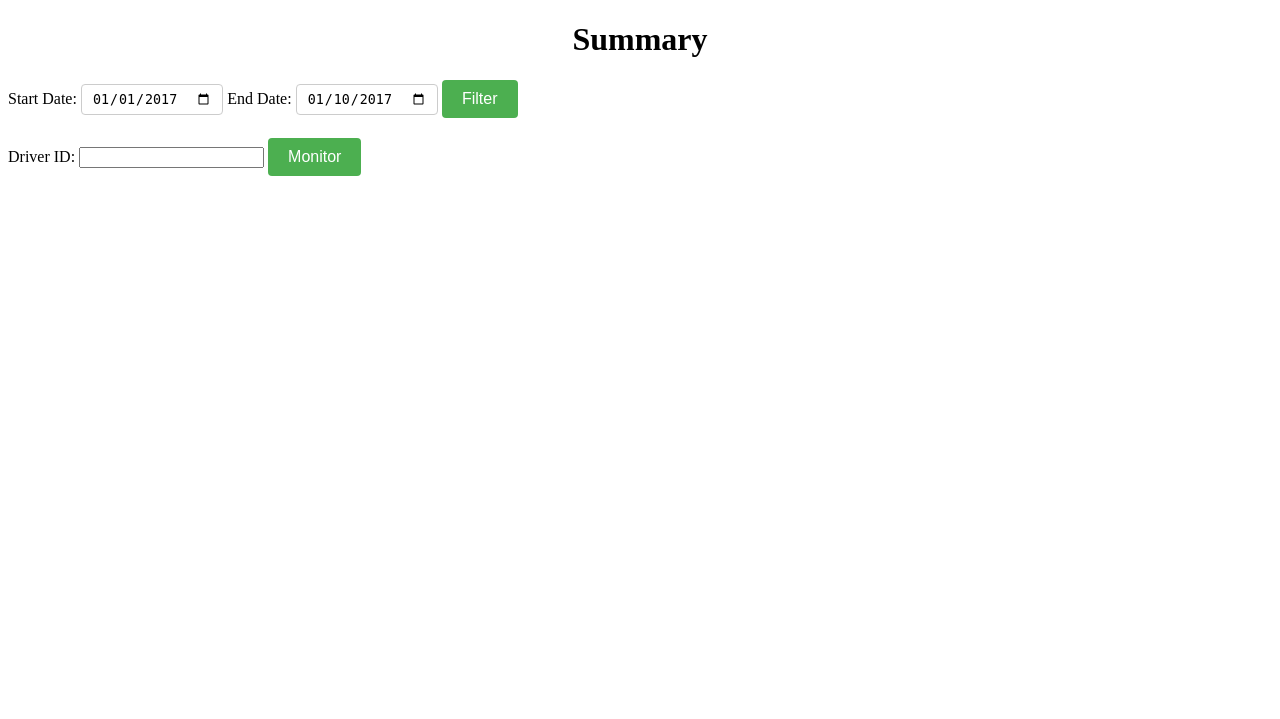
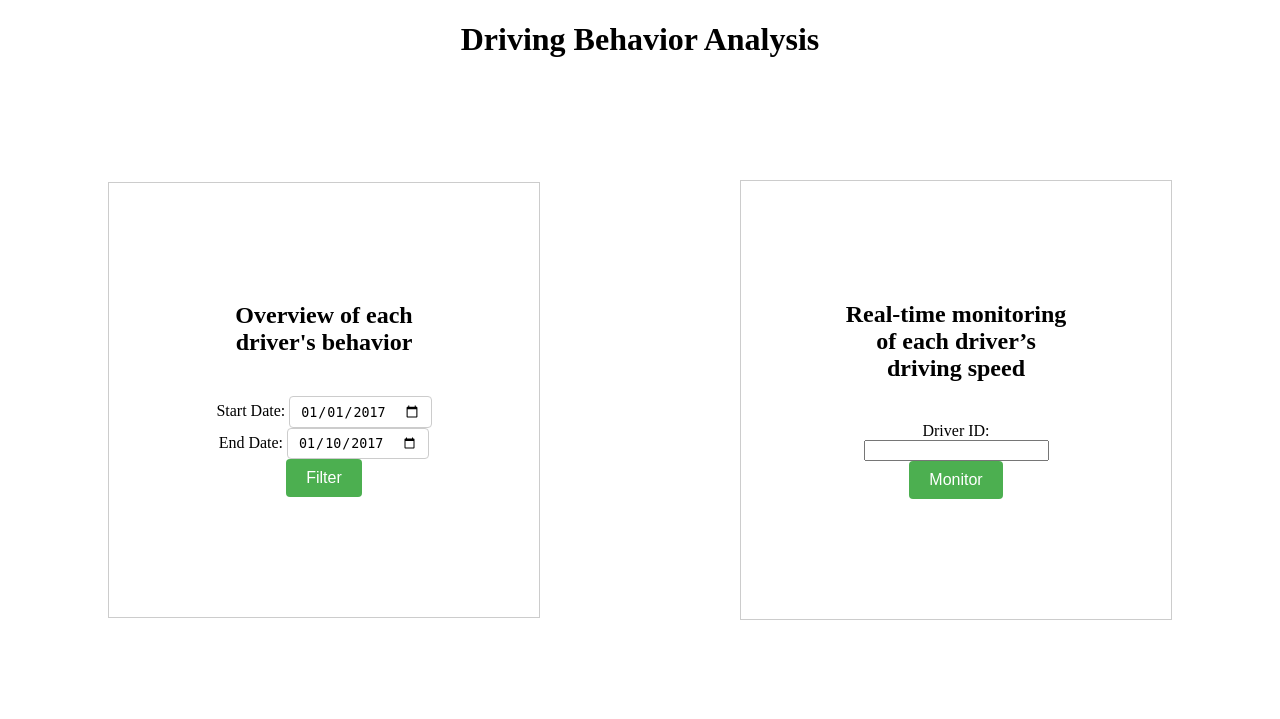
Before and after one commit to Hky224/driving-behavior-analysis, a Flask app: page / in a window 1280 px wide. Shown: the top 719 px of the page. Run offline with Flask 3, Linux system fonts and the light colour scheme.

Commit message:
version 1.10

```diff
--- a/web/static/styles/styles.css
+++ b/web/static/styles/styles.css
@@ -3,6 +3,30 @@
 table {
     border-collapse: collapse;
     width: 100%;
+}
+
+#chart-container {
+    margin-top: 50px;
+}
+
+.cube-container {
+    display: flex;
+    justify-content: center;
+    align-items: center;
+}
+
+.box {
+    flex: 1;
+    border: 1px solid #ccc;
+    padding: 100px;
+    margin: 100px;
+    text-align: center;
+    min-width: 200px;
+    min-height: 200px;
+    display: flex;
+    flex-direction: column;
+    justify-content: center;
+    align-items: center;
 }
 
 th, td {
@@ -19,7 +43,7 @@ h1 {
     text-align: center;
 }
 
-#date-form {
+#date-form, #driver-id-form {
     margin-top: 20px;
     margin-bottom: 20px;
 }
--- a/web/templates/index.html
+++ b/web/templates/index.html
@@ -10,7 +10,10 @@
     <script src="https://ajax.googleapis.com/ajax/libs/jquery/3.5.1/jquery.min.js"></script>
   </head>
   <body>
-    <h1>Summary</h1>
+    <h1> Driving Behavior Analysis </h1>
+    <div class="cube-container">
+        <div class="box">
+            <h2>Overview of each driver's behavior</h2>
             <form id="date-form" method="post" action="/filter">
             <label for="start-date">Start Date:</label>
             <input
@@ -30,11 +33,17 @@
             />
             <button type="submit">Filter</button>
           </form>
+        </div>
+
+        <div class="box">
+            <h2>Real-time monitoring of each driver’s driving speed</h2>
             <form id="driver-id-form" method="post" action="/monitor">
             <label for="driverid">Driver ID:</label>
             <input type="string" id="driverid" name="driverid" required />
             <button type="submit">Monitor</button>
           </form>
+        </div>
+      </div>
     <script>
       $("#driver-id-form").submit(function (e) {
         var driverid = $("#driverid").val(); // Get the driverid from the input field
--- a/web/templates/monitor.html
+++ b/web/templates/monitor.html
@@ -13,10 +13,6 @@
   </head>
   <body>
     <h1>Summary</h1>
-    <form id="driver-id" method="post" action="/monitor">
-      <label for="driverid">Driver ID:</label>
-      <input type="text" id="driverid" name="driverid" required />
-    </form>
     <div id="container" style="min-width: 400px; height: 400px"></div>
 
     <script type="text/javascript">
```
Also changed, not shown: web/templates/table.html (+92 -0 lines), web/app.py (line endings or trailing spaces). Lines whose indentation alone changed are shown as unchanged.
